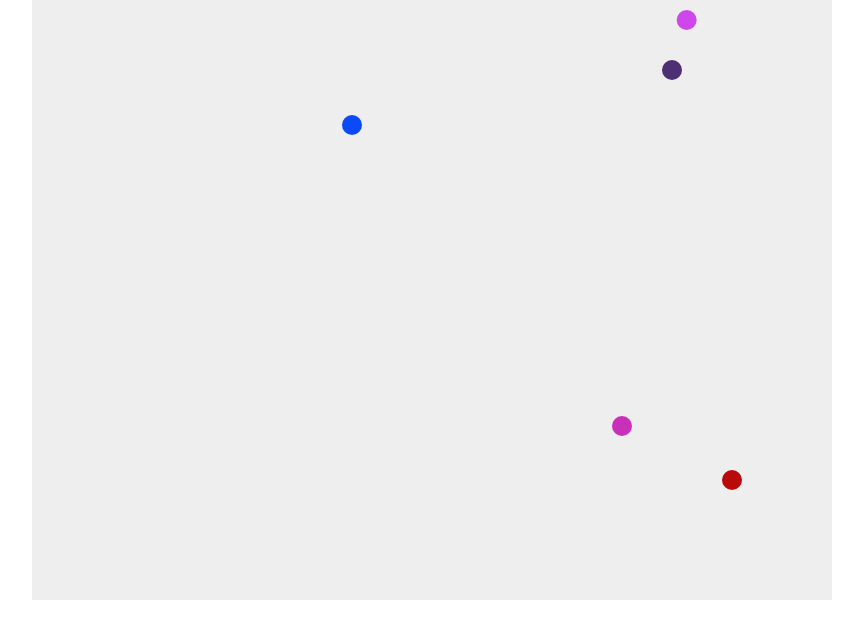
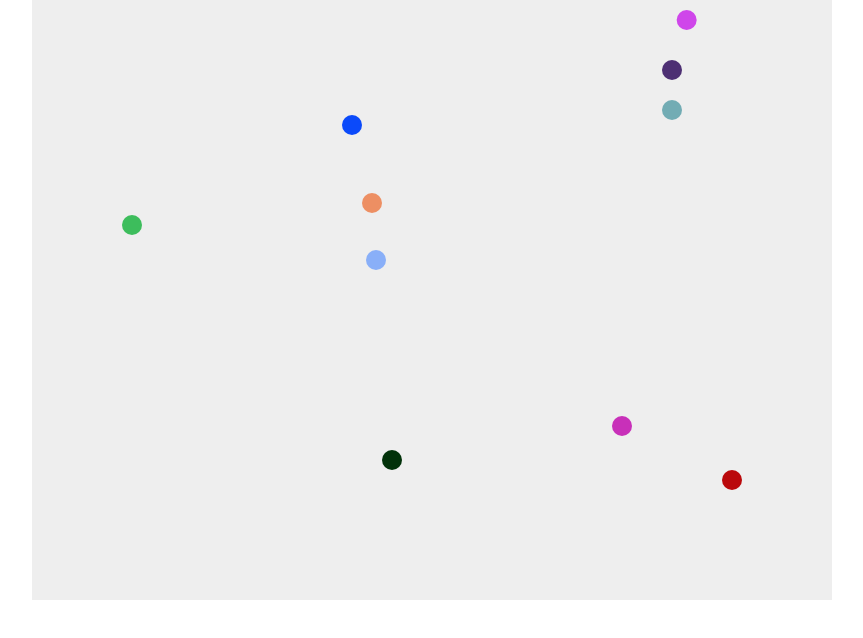
Before and after one commit to NileemaS/balls10, a plain HTML site: page index.html in a window 1280 px wide. Shown: the whole page, without its empty margins (208-1071 px from the left). Drawn offline with Linux system fonts and the light colour scheme.

Commit message:
Update index.html

```diff
--- a/index.html
+++ b/index.html
@@ -27,7 +27,7 @@ var yTop = [canvas.height-30, canvas.height -50, canvas.height -100, canvas.heig
 var xyVelocity = [2, 4,2,5,7,5,9,3,6,2,-2, -5, -3, -4, -5, -6, -3, -2, -1, -7];
 /* var color = ['#00FFFF', '#006400', '#4B0082', '#C71585', '#E9967A',
                 '#7B68EE', '#191970','#FF0000', '#00FF7F', '#FFFF00']; */
-var total = 5;
+var total = 10;
 var totalBalls = [];
 var ymouse = 0;
 var xmouse = 0;
```
